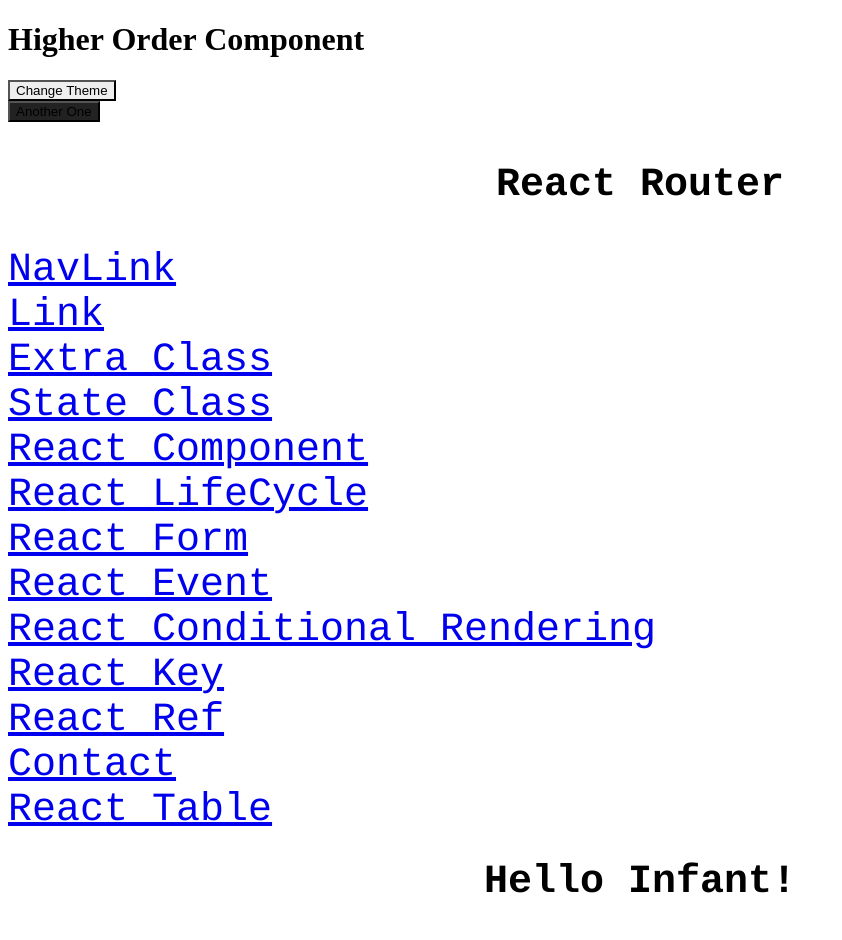
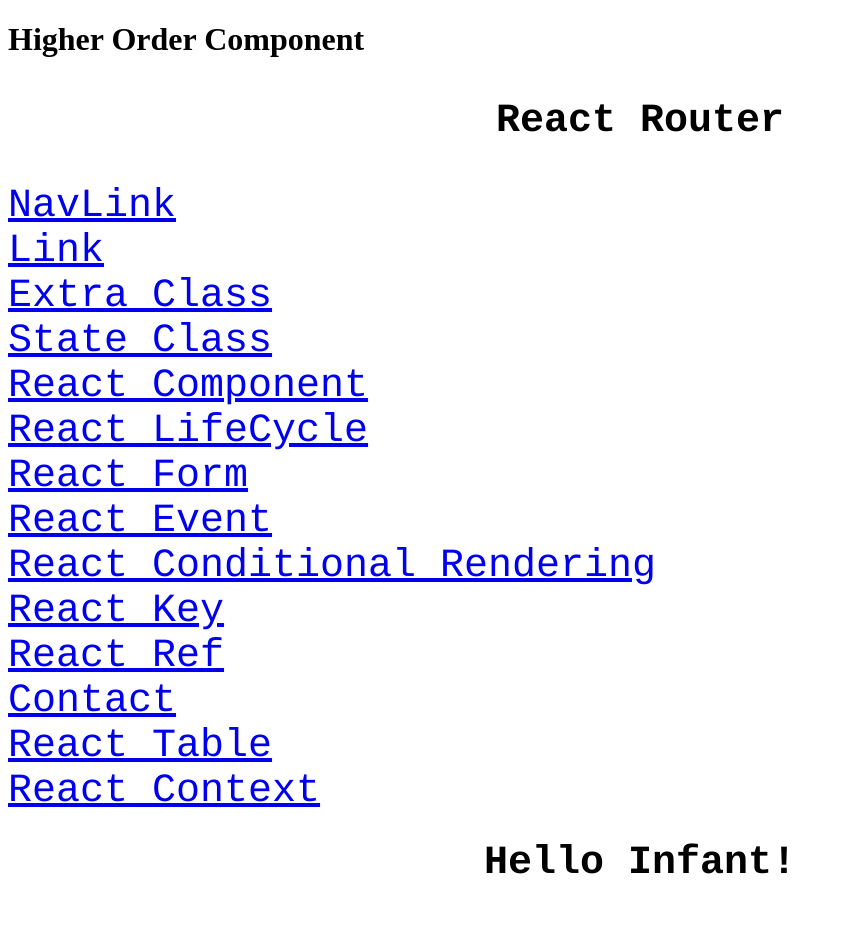
Before and after one commit to Infantsabin/practice-ReactBasics, a React (Vite) app: page / in a window 1280 px wide. Shown: the top 940 px of the page, without its empty margins (0-842 px from the left). Built offline with nearby package versions, Linux system fonts and the light colour scheme.

Commit message:
code align - Infant sabin

```diff
--- a/App.js
+++ b/App.js
@@ -2,7 +2,6 @@
 import PropTypes from 'prop-types'
 import { NavLink, Link } from 'react-router-dom'
 import HigherOrderComponent from './HigherOrderComponent'
-import ReactContext from './ReactContext'
 
 // const ReactLazyImport = React.lazy(() => import('./ReactLazy'))
 
@@ -28,7 +27,6 @@
     }
     return (
       <div>
-        <ReactContext />
         <h3 style={myStyle}>React Router</h3>
         <NavLink style={myStyle} to='/extra-class' exact activestyle={
           { color: 'red' }
@@ -70,6 +68,9 @@
         <br />
         <NavLink style={myStyle} activestyle={
           { color: 'magenta' }} to='/react-table'>React Table</NavLink>
+        <br />
+        <NavLink style={myStyle} activestyle={
+          { color: 'magenta' }} to='/react-context'>React Context</NavLink>
         <br />
         <h1 style={myStyle}>Hello {this.props.name}!</h1>
         <Welcome name='Function Component' />
--- a/ReactContext.js
+++ b/ReactContext.js
@@ -1,6 +1,7 @@
 import React, { Component } from 'react'
 import { ThemeContext, themes } from './Context/theme-context'
 import ThemedButton from './Context/themed-button'
+import { NavLink } from 'react-router-dom'
 
 class ReactContext extends Component {
   constructor (props) {
@@ -19,6 +20,8 @@
   render () {
     return (
       <React.Fragment>
+        <NavLink to='/'>Back</NavLink>
+        <br />
         <ThemeContext.Provider value={this.state.theme}>
           <Toolbar changeTheme={this.toggleTheme} />
         </ThemeContext.Provider>
--- a/main.js
+++ b/main.js
@@ -13,6 +13,7 @@
 import ReactRef from './ReactRef.js'
 import Contact from './Contact.js'
 import ReactTableExample from './ReactTableExample.js'
+import ReactContext from './ReactContext.js'
 
 function NotFound () {
   return (
@@ -34,6 +35,7 @@
       <Route path='/react-ref' component={ReactRef} />
       <Route path='/contact' component={Contact} />
       <Route path='/react-table' component={ReactTableExample} />
+      <Route path='/react-context' component={ReactContext} />
       <Route component={NotFound} />
     </Switch>
   </Router>
```
